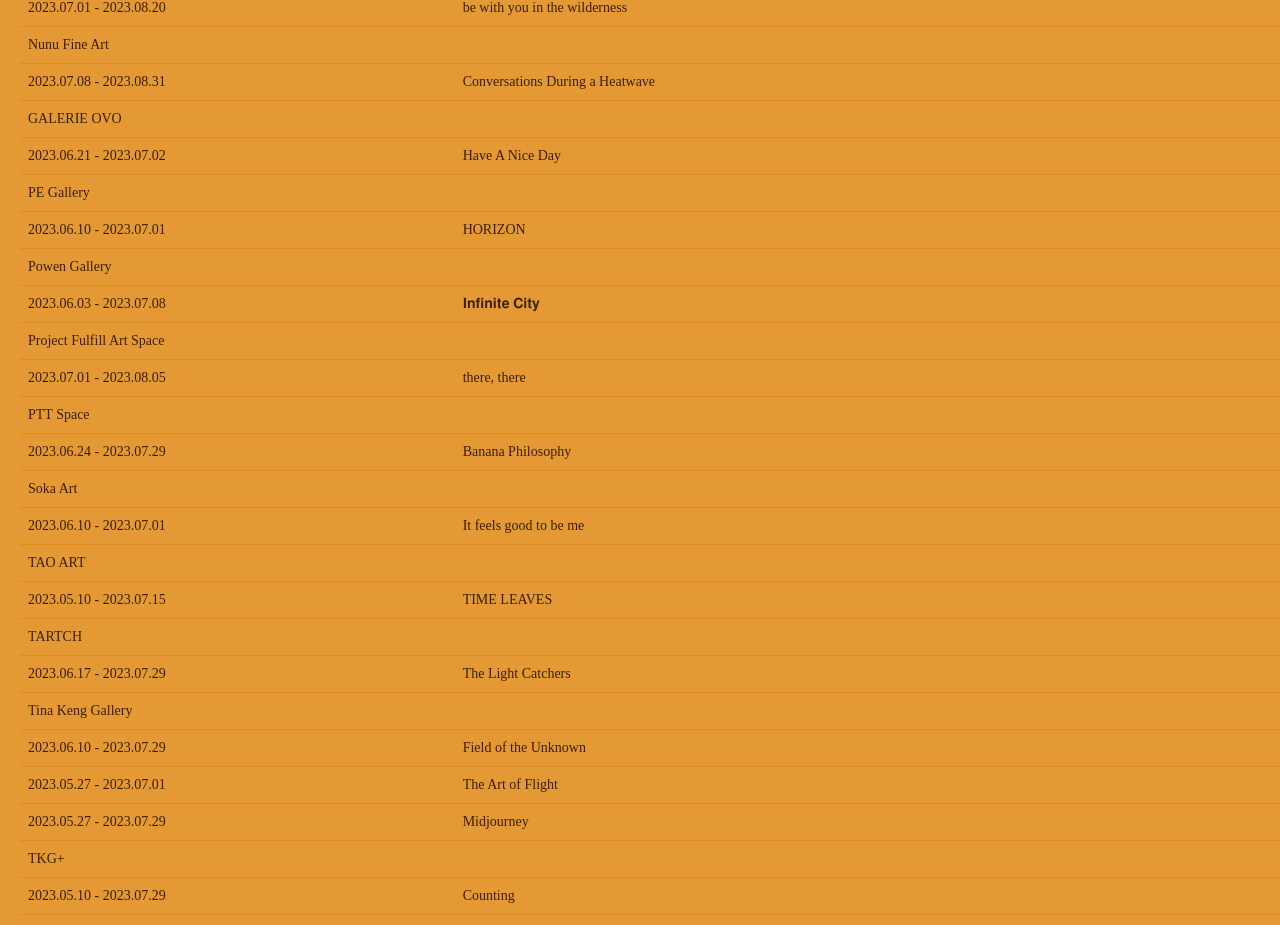
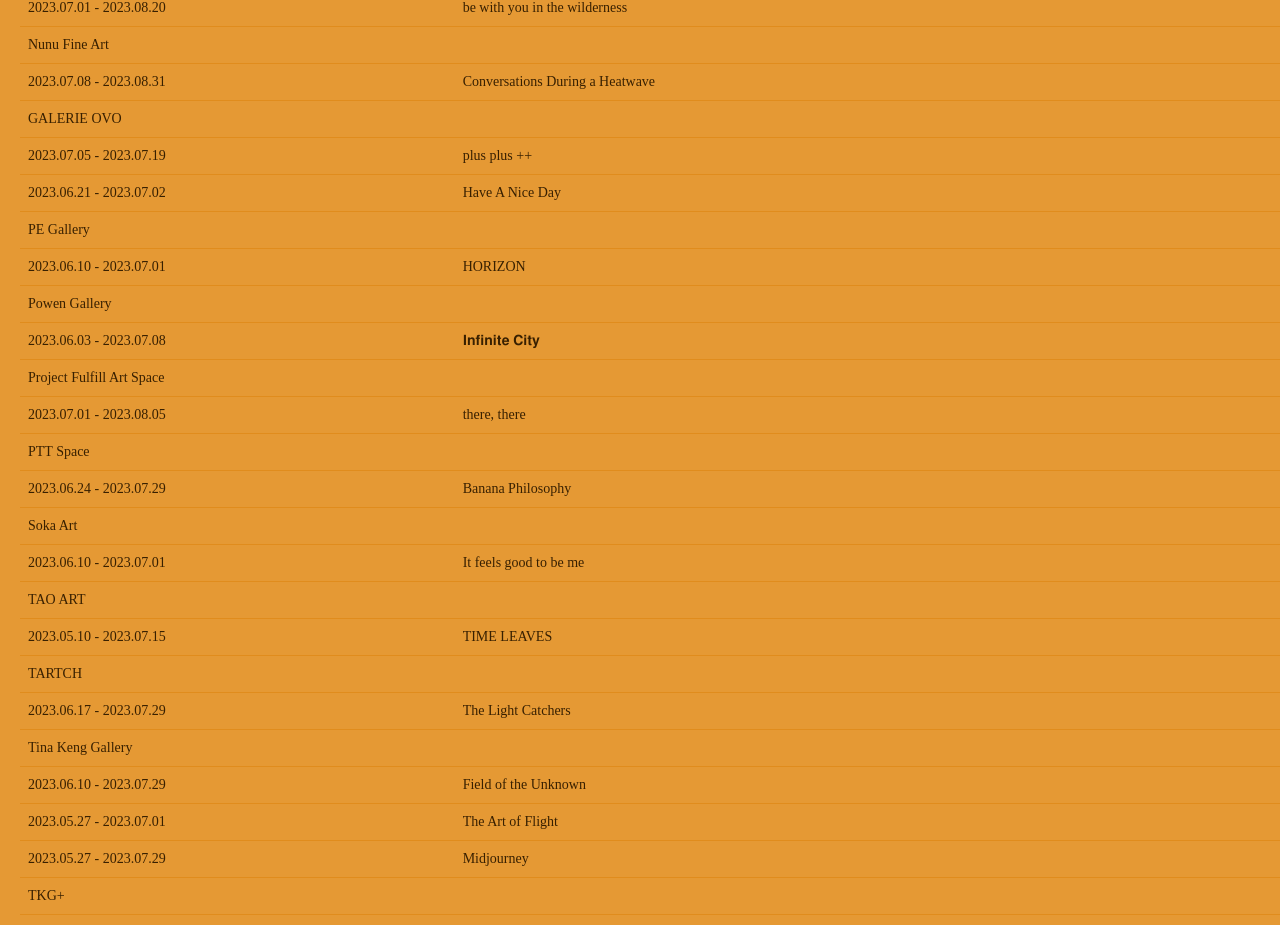
Before and after one commit to tjHsu/gallery-map, a Next.js app: page /events in a window 1280 px wide. Shown: the part 1776-2701 px from the top of the page. Built offline with nearby package versions, Linux system fonts and the light colour scheme; a web font is replaced by a local one.

Commit message:
Update 04.07.ts

```diff
--- a/src/constants/Constants.ts
+++ b/src/constants/Constants.ts
@@ -1800,6 +1800,11 @@ export const GALLERIES = [
     website: "https://galerieovo.com/home-en/",
     isSeparator: false,
     exhibitions: [{
+      artist: "Mifuu Oda, AAMY, feebee, Sazale Anan, HAYATO MACHIDA",
+      showName: "plus plus ++",
+      date: "2023.07.05 - 2023.07.19",
+      openingDate: ""
+    },{
       artist: "Timm Blandin",
       showName: "Have A Nice Day",
       date: "2023.06.21 - 2023.07.02",
```
